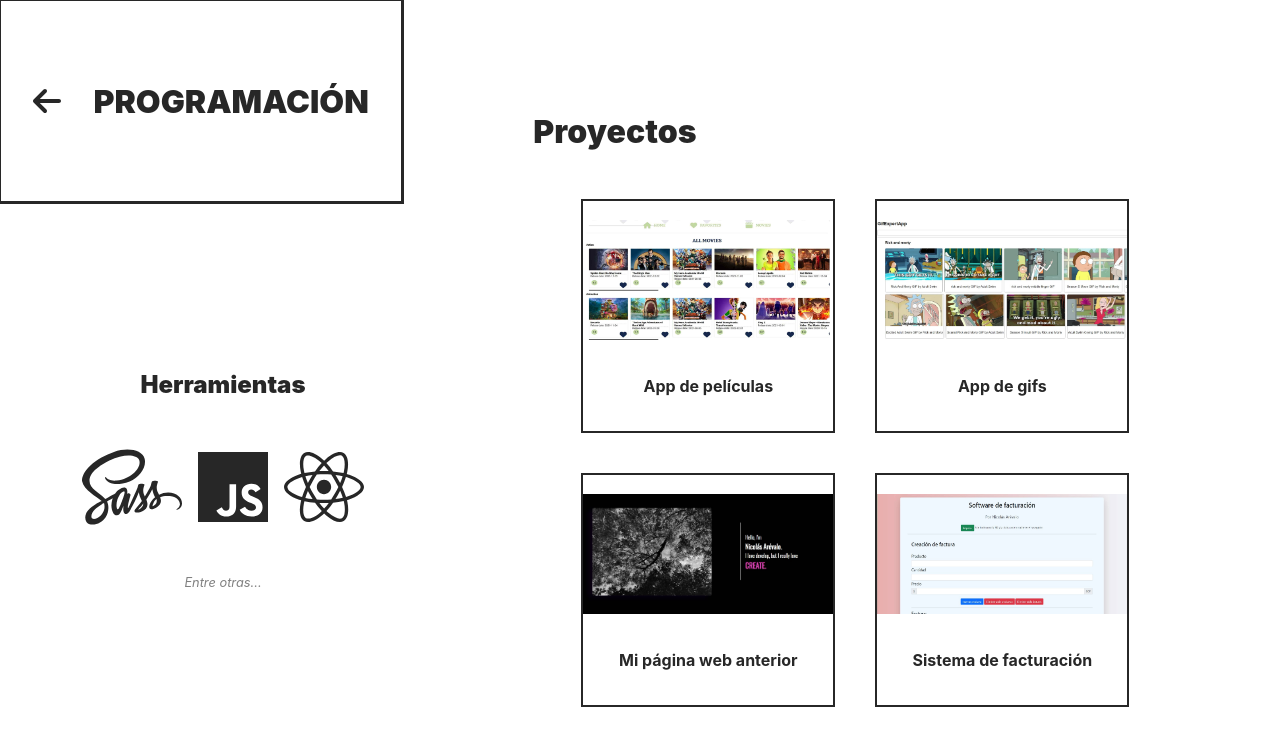
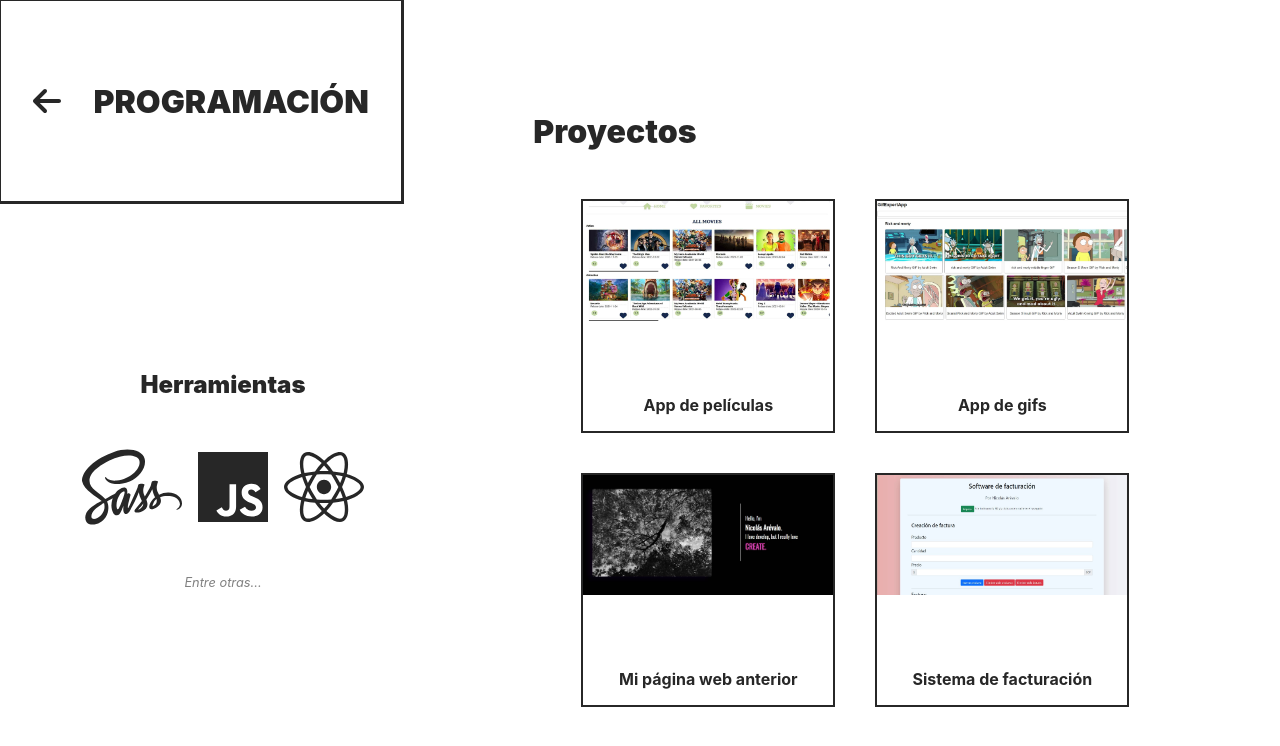
Before and after one commit to NicolasArevalo/lunago, a React (Create React App) app: page /programacion in a window 1280 px wide. Shown: the top 746 px of the page. Built offline with nearby package versions, Linux system fonts and the light colour scheme.

Commit message:
Changing space-evenly with space-between

```diff
--- a/src/components/diseno/Diseno.scss
+++ b/src/components/diseno/Diseno.scss
@@ -66,7 +66,7 @@
 
           text-align: center;
           flex-flow: column wrap;
-          justify-content: space-evenly;
+          justify-content: space-between;
           img {
             width: 100%;
             height: 120px;
--- a/src/components/programacion/Programacion.scss
+++ b/src/components/programacion/Programacion.scss
@@ -55,7 +55,7 @@
         display: flex;
         align-items: center;
         flex-flow: column wrap;
-        justify-content: space-evenly;
+        justify-content: space-between;
         cursor: pointer;
 
         img {
--- a/src/components/voz/Voz.scss
+++ b/src/components/voz/Voz.scss
@@ -88,7 +88,7 @@
           flex-direction: row;
           text-align: center;
           flex-flow: column wrap;
-          justify-content: space-evenly;
+          justify-content: space-between;
 
           cursor: pointer;
           .podcastImg{
```
